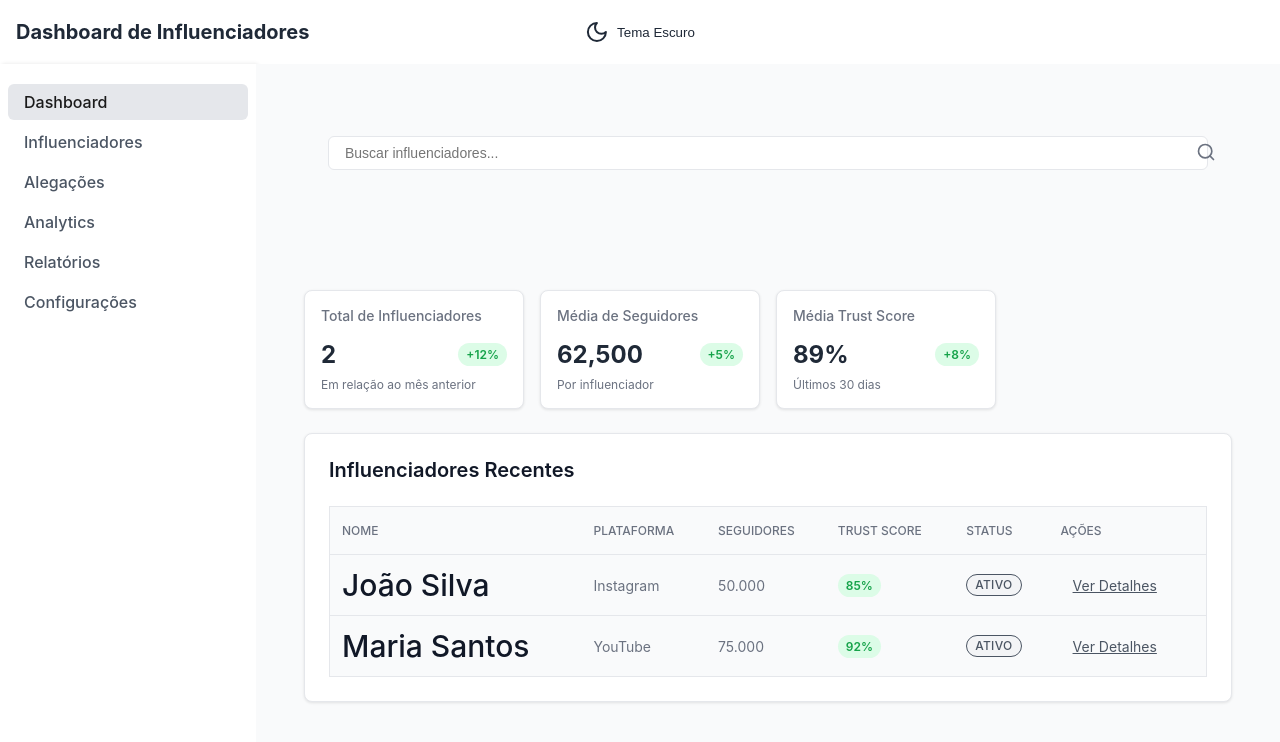
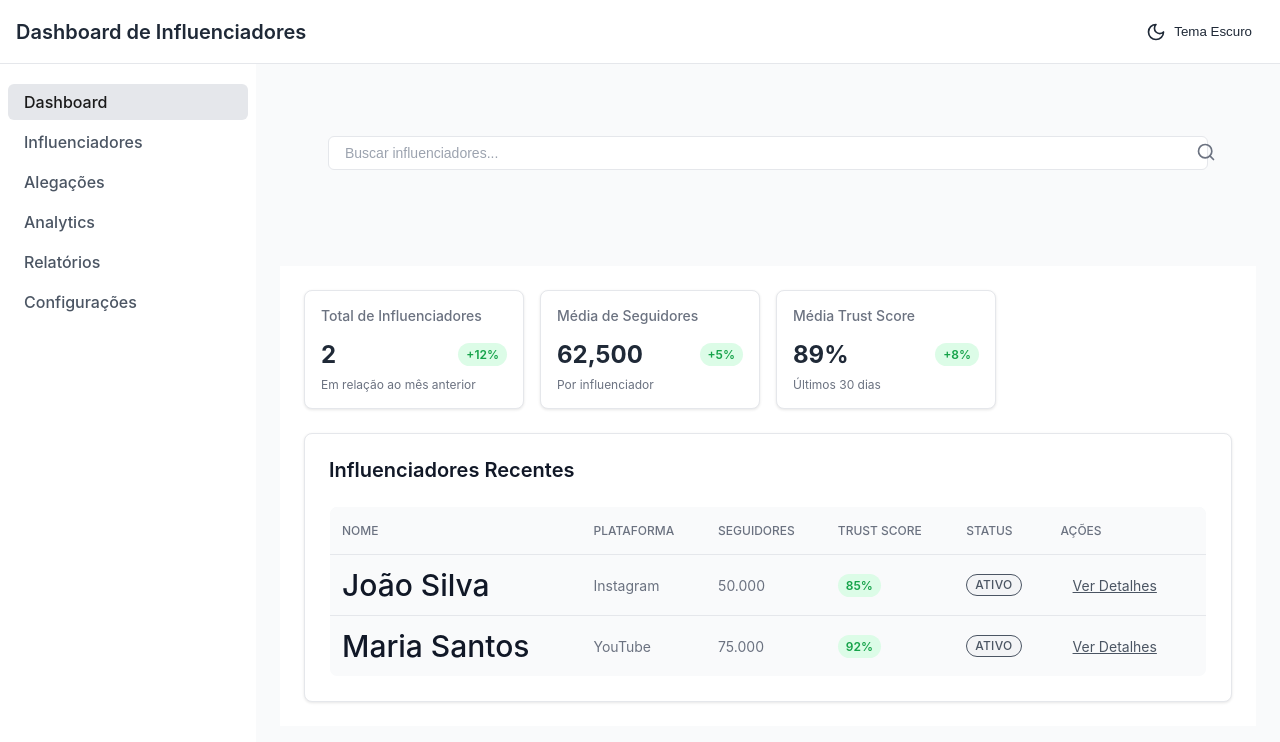
Before and after one commit to vinizanotti89/painel-administrativo-influenciadores, a React (Vite) app in the folder influencers-dashboard/client/: page / in a window 1280 px wide. Shown: the top 742 px of the page. Built offline with nearby package versions, Linux system fonts and the light colour scheme.

Commit message:
alterações darkmode

```diff
--- a/influencers-dashboard/client/src/styles/layout/Header.css
+++ b/influencers-dashboard/client/src/styles/layout/Header.css
@@ -1,53 +1,50 @@
 @import '@/styles/themes.css';
-
 
 .header {
   background-color: var(--card-background);
-  box-shadow: 0 2px 4px rgba(0, 0, 0, 0.1);
-  transition: all 0.2s ease-in-out;
-}
-
-[data-theme="dark"] .header {
-  background-color: var(--card-background);
-  box-shadow: 0 2px 4px rgba(0, 0, 0, 0.2);
+  border-bottom: 1px solid var(--border-color);
+  position: fixed;
+  top: 0;
+  left: 0;
+  right: 0;
+  z-index: 100;
+  height: 64px;
 }
 
 .header-container {
   max-width: 1280px;
   margin: 0 auto;
-  padding: 0 1rem;
+  padding: 0 var(--spacing-4);
+  height: 100%;
 }
 
 .header-content {
   display: flex;
   justify-content: space-between;
   align-items: center;
-  height: 64px;
+  height: 100%;
 }
 
 .header-title h1 {
   font-size: 1.25rem;
-  font-weight: bold;
+  font-weight: 600;
   color: var(--text-primary);
+  margin: 0;
 }
 
 .header-actions {
   display: flex;
   align-items: center;
-  justify-content: center;
-  gap: 1rem;
-  position: absolute;
-  right: 50%;
-  transform: translateX(50%);
+  gap: var(--spacing-4);
 }
 
 .theme-toggle-button {
   display: flex;
   align-items: center;
-  gap: 0.5rem;
-  padding: 0.5rem 1rem;
+  gap: var(--spacing-2);
+  padding: var(--spacing-2) var(--spacing-3);
   border-radius: var(--border-radius);
-  background-color: var(--card-background);
+  background-color: var(--background-secondary);
   color: var(--text-primary);
   border: 1px solid var(--border-color);
   cursor: pointer;
@@ -55,15 +52,29 @@
 }
 
 .theme-toggle-button:hover {
-  background-color: var(--badge-background);
+  background-color: var(--background-primary);
+}
+
+.theme-toggle-button svg {
+  width: 1.25rem;
+  height: 1.25rem;
+  color: var(--text-primary);
+}
+
+/* Adicionar padding ao corpo para compensar o header fixo */
+body {
+  padding-top: 64px;
+}
+
+/* Ajustes específicos para o tema escuro */
+[data-theme="dark"] .header {
+  box-shadow: 0 1px 3px rgba(0, 0, 0, 0.2);
 }
 
 [data-theme="dark"] .theme-toggle-button {
-  background-color: var(--card-background);
-  color: var(--text-primary);
-  border-color: var(--border-color);
+  background-color: var(--background-primary);
 }
 
 [data-theme="dark"] .theme-toggle-button:hover {
-  background-color: var(--badge-background);
+  background-color: var(--background-secondary);
 }
--- a/influencers-dashboard/client/src/styles/pages/Dashboard.css
+++ b/influencers-dashboard/client/src/styles/pages/Dashboard.css
@@ -1,37 +1,24 @@
 @import '@/styles/themes.css';
 
-.header {
+.dashboard-container {
+  padding: var(--spacing-6);
   background-color: var(--background-primary);
 }
 
-.dashboard-container {
-  padding: var(--spacing-6);
-}
-
+/* Stats Grid */
 .stats-grid {
   display: grid;
-  grid-template-columns: 1fr;
+  grid-template-columns: repeat(3, 1fr);
   gap: var(--spacing-6);
   margin-bottom: var(--spacing-6);
 }
 
-@media (min-width: 768px) {
-  .stats-grid {
-    grid-template-columns: repeat(3, 1fr);
-  }
-}
-
 .stat-card {
-  background: var(--card-background);
+  background-color: var(--card-background);
+  border: 1px solid var(--border-color);
   border-radius: var(--border-radius);
   padding: var(--spacing-4);
-  box-shadow: var(--shadow-sm);
-  transition: all 0.2s ease-in-out;
-}
-
-[data-theme="dark"] .stat-card {
-  background-color: var(--card-background);
-  border: 1px solid var(--border-color);
+  box-shadow: var(--card-shadow);
 }
 
 .stat-content {
@@ -53,101 +40,168 @@
 }
 
 .stat-title {
-  font-size: var(--text-sm);
+  font-size: 0.875rem;
+  color: var(--text-secondary);
+}
+
+.stat-value {
+  font-size: 1.5rem;
+  font-weight: 600;
+  color: var(--text-primary);
+  margin: 0;
+}
+
+.stat-description {
+  font-size: 0.75rem;
   color: var(--text-muted);
 }
 
-.stat-value {
-  font-size: var(--text-2xl);
-  font-weight: var(--font-bold);
-  margin: 0;
+.trend-badge {
+  padding: 0.25rem 0.5rem;
+  border-radius: 9999px;
+  font-size: 0.75rem;
+  font-weight: 500;
+  background-color: var(--success-bg);
+  color: var(--success-text);
+}
+
+/* Recent Influencers Table */
+.influencers-table {
+  width: 100%;
+  border-collapse: separate;
+  border-spacing: 0;
+  background-color: var(--card-background);
+  border-radius: var(--border-radius);
+  overflow: hidden;
+}
+
+.influencers-table th {
+  padding: var(--spacing-3) var(--spacing-4);
+  text-align: left;
+  font-weight: 500;
+  color: var(--text-secondary);
+  background-color: var(--background-secondary);
+  border-bottom: 1px solid var(--border-color);
+}
+
+.influencers-table td {
+  padding: var(--spacing-3) var(--spacing-4);
+  color: var(--text-primary);
+  border-bottom: 1px solid var(--border-color);
+}
+
+.influencers-table tr:last-child td {
+  border-bottom: none;
+}
+
+/* Status Badges */
+.status-badge {
+  display: inline-flex;
+  align-items: center;
+  padding: 0.25rem 0.75rem;
+  border-radius: 9999px;
+  font-size: 0.75rem;
+  font-weight: 500;
+}
+
+.status-badge.active {
+  background-color: var(--success-bg);
+  color: var(--success-text);
+}
+
+/* Trust Score Badges */
+.trust-score {
+  display: inline-flex;
+  align-items: center;
+  padding: 0.25rem 0.75rem;
+  border-radius: 9999px;
+  font-size: 0.875rem;
+  font-weight: 500;
+}
+
+.trust-score.high {
+  background-color: var(--success-bg);
+  color: var(--success-text);
+}
+
+.trust-score.medium {
+  background-color: var(--warning-bg);
+  color: var(--warning-text);
+}
+
+.trust-score.low {
+  background-color: var(--error-bg);
+  color: var(--error-text);
+}
+
+/* Search Bar */
+.search-bar {
+  margin-bottom: var(--spacing-6);
+  width: 100%;
+  position: relative;
+}
+
+.search-input {
+  width: 100%;
+  padding: var(--spacing-3);
+  border-radius: var(--border-radius);
+  border: 1px solid var(--border-color);
+  background-color: var(--card-background);
   color: var(--text-primary);
 }
 
-[data-theme="dark"] .stat-value {
-  color: var(--text-primary);
-}
-
-.badge {
-  padding: var(--spacing-1) var(--spacing-2);
-  border-radius: var(--border-radius-sm);
-  font-size: var(--text-sm);
-  background-color: var(--badge-background);
-  color: var(--badge-text);
-}
-
-[data-theme="dark"] .badge {
-  background-color: var(--badge-background);
-  color: var(--badge-text);
-}
-
-.table-card {
-  background: var(--card-background);
-  border-radius: var(--border-radius);
-  padding: var(--spacing-4);
-  box-shadow: var(--shadow-sm);
-}
-
-[data-theme="dark"] .table-card {
-  background-color: var(--card-background);
-  border: 1px solid var(--border-color);
-}
-
-.table-title {
-  font-size: var(--text-xl);
-  font-weight: var(--font-semibold);
-  margin-bottom: var(--spacing-4);
-  color: var(--text-primary);
-}
-
-.data-table {
-  width: 100%;
-  border-collapse: collapse;
-}
-
-.data-table th {
-  text-align: left;
-  padding: var(--spacing-3);
-  border-bottom: 1px solid var(--border-color);
+.search-input::placeholder {
   color: var(--text-muted);
 }
 
-.data-table td {
-  padding: var(--spacing-3);
-  border-bottom: 1px solid var(--border-color);
-  color: var(--text-primary);
-}
-
-[data-theme="dark"] .data-table td {
-  border-color: var(--border-color);
+/* Loading State */
+.loading-container {
+  display: flex;
+  justify-content: center;
+  align-items: center;
+  min-height: 200px;
 }
 
 .loading-spinner {
-  display: flex;
-  align-items: center;
-  justify-content: center;
-  height: 100%;
-}
-
-.spinner {
-  width: 48px;
-  height: 48px;
-  border: 2px solid transparent;
-  border-bottom-color: var(--primary-color);
+  border: 3px solid var(--border-color);
+  border-top: 3px solid var(--primary-color);
   border-radius: 50%;
+  width: 40px;
+  height: 40px;
   animation: spin 1s linear infinite;
 }
 
-.error-message {
+/* Error State */
+.error-container {
   padding: var(--spacing-4);
-  background-color: var(--error-background);
-  border: 1px solid var(--error-border);
+  background-color: var(--error-bg);
+  border-radius: var(--border-radius);
   color: var(--error-text);
-  border-radius: var(--border-radius);
+  margin: var(--spacing-4) 0;
 }
 
 @keyframes spin {
-  to {
-    transform: rotate(360deg);
-  }
+  0% { transform: rotate(0deg); }
+  100% { transform: rotate(360deg); }
 }
+
+/* Actions Column */
+.actions-column {
+  display: flex;
+  gap: var(--spacing-2);
+}
+
+.action-button {
+  padding: 0.25rem 0.5rem;
+  border-radius: var(--border-radius);
+  font-size: 0.75rem;
+  color: var(--text-primary);
+  background: none;
+  border: 1px solid var(--border-color);
+  cursor: pointer;
+  transition: all 0.2s ease-in-out;
+}
+
+.action-button:hover {
+  background-color: var(--background-secondary);
+}
--- a/influencers-dashboard/client/src/styles/themes.css
+++ b/influencers-dashboard/client/src/styles/themes.css
@@ -35,38 +35,30 @@
 [data-theme="dark"] {
   /* Cores Base */
   --background-primary: #121212;
-  --background-secondary: #1e1e1e;
-  --card-background: #1e1e1e;
+  --background-secondary: #1a1a1a;
+  --card-background: #242424;
 
   /* Texto */
-  --text-primary: #f3f4f6;
-  --text-secondary: #d1d5db;
-  --text-muted: #9ca3af;
+  --text-primary: #ffffff;
+  --text-secondary: #a0a0a0;
+  --text-muted: #6b7280;
 
   /* Componentes */
   --border-color: #2e2e2e;
-  --card-shadow: 0 1px 3px rgba(0, 0, 0, 0.3);
+  --card-shadow: 0 2px 4px rgba(0, 0, 0, 0.2);
 
   /* Estados */
   --badge-background: #2e2e2e;
-  --badge-text: #d1d5db;
+  --badge-text: #e5e7eb;
   --success-bg: rgba(22, 163, 74, 0.2);
   --success-text: #4ade80;
   --warning-bg: rgba(217, 119, 6, 0.2);
   --warning-text: #fbbf24;
   --error-bg: rgba(220, 38, 38, 0.2);
   --error-text: #f87171;
+
+  /* Cores Específicas */
+  --primary-color: #60a5fa;
+  --link-color: #60a5fa;
+  --hover-background: #2e2e2e;
 }
-
-/* Transições suaves */
-body {
-  transition: background-color 0.2s ease-in-out, color 0.2s ease-in-out;
-  background-color: var(--background-primary);
-  color: var(--text-primary);
-}
-
-* {
-  transition: background-color 0.2s ease-in-out,
-              border-color 0.2s ease-in-out,
-              color 0.2s ease-in-out;
-}
```
